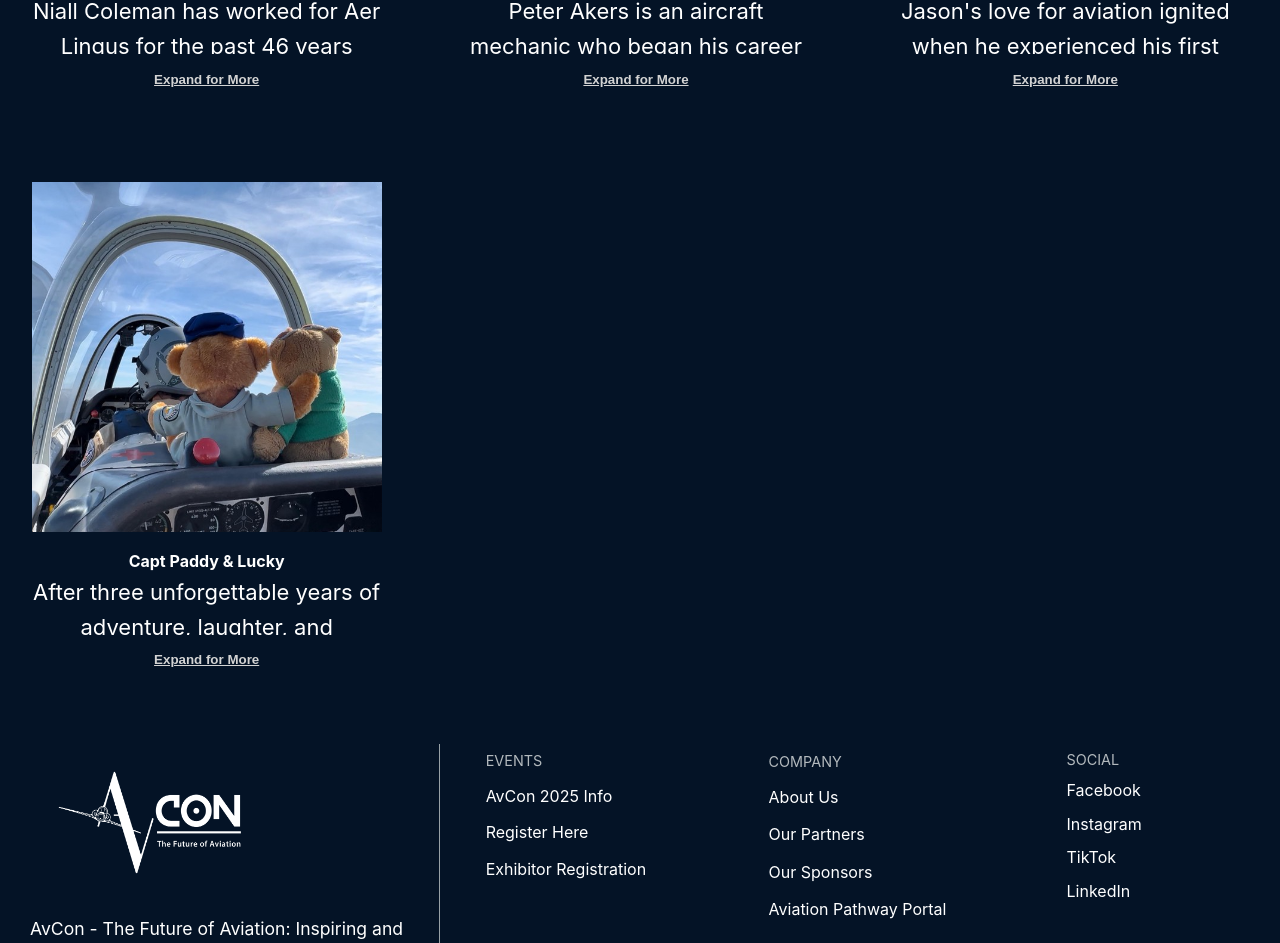
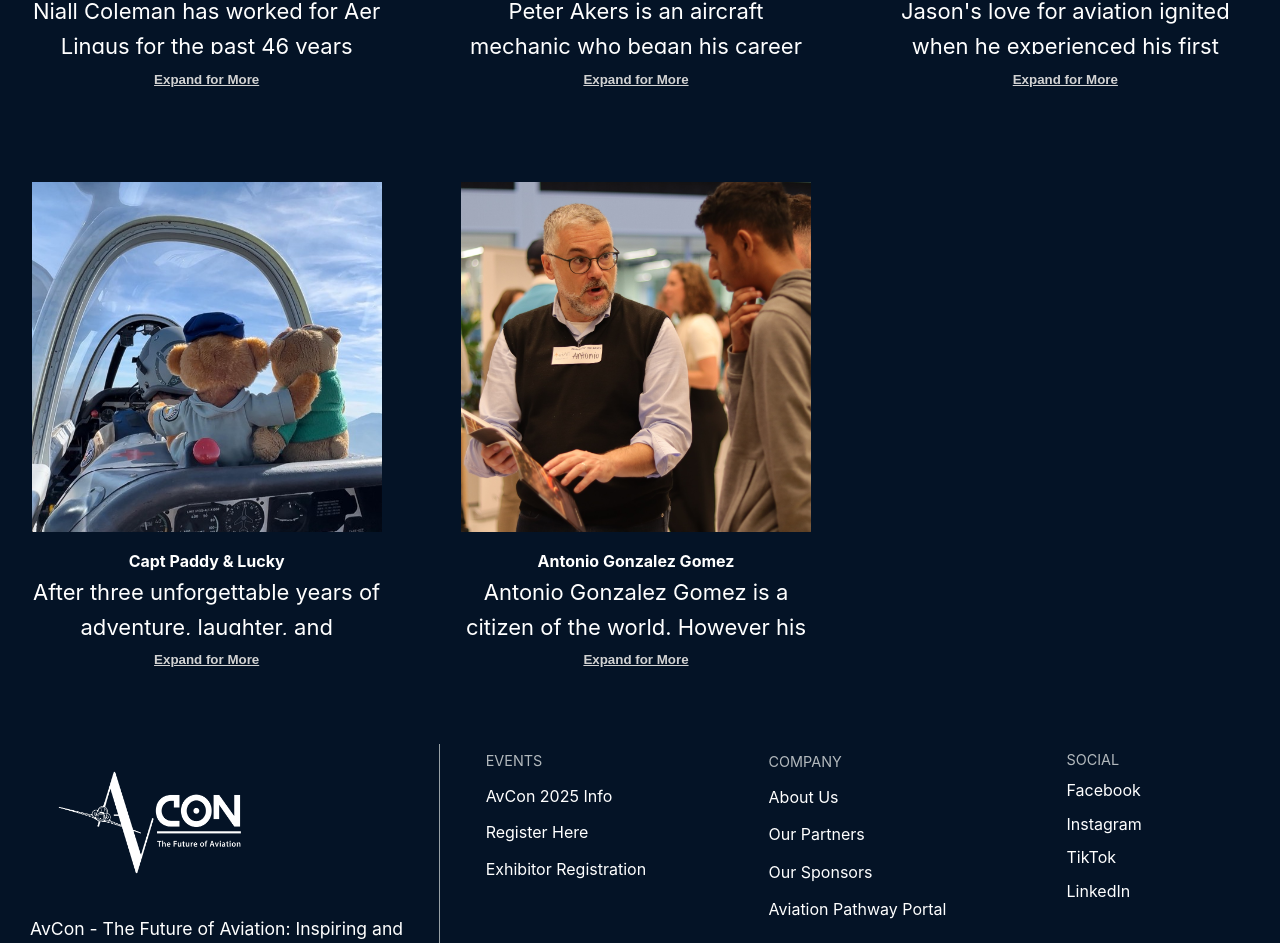
Before and after one commit to emily-h-erskine/av-con, a React (Create React App) app: page /speakersPresenters in a window 1280 px wide. Shown: the part 7653-8596 px from the top of the page. Built offline with nearby package versions, Linux system fonts and the light colour scheme.

Commit message:
Updates to registration and speakers

```diff
--- a/src/BookTickets/register.jsx
+++ b/src/BookTickets/register.jsx
@@ -6,6 +6,7 @@ import BackgroundImage from "./BookTicketsImages/SHAN5640.jfif";
 import Flight from "./BookTicketsImages/SHAN6371.jfif";
 import HeroSection from "../CommonComponents/HeroSection/HeroSection";
 import './register.css';
+import MiddleBlockOfText from "../Home/MiddleBlockOfText/middleBlock";
 
 export default function Register() {
     return (
@@ -40,6 +41,8 @@ export default function Register() {
                             </div>
                         </Grid>
                     </Grid>
+                    <MiddleBlockOfText />
+                    <br/><br/>
                     <div>
                         <h5>School Registration is Now Closed — But Don't Worry! You can still be part of the excitement — Live Stream Registration is now OPEN! Join us online and experience all the action from wherever you are!</h5>
                     </div>
@@ -62,6 +65,17 @@ export default function Register() {
                                 <Button
                                     variant="contained"
                                     color="secondary"
+                                    href="https://forms.office.com/r/jC8Laygn90"
+                                    target="_blank"
+                                    rel="noopener"
+                                >
+                                    In-Person Registration
+                                </Button>
+                            </Grid>
+                            <Grid item>
+                                <Button
+                                    variant="contained"
+                                    color="primary"
                                     href="https://forms.office.com/r/xwSzALCh3b"
                                     target="_blank"
                                     rel="noopener"
@@ -70,6 +84,8 @@ export default function Register() {
                                 </Button>
                             </Grid>
                         </Grid>
+                        <br /><br />
+                        <b>For individual please email, email:</b> <a href="mailto:booking@avcon.ie">booking@avcon.ie</a>
                     </div>
 
                     <div className="corporate-section">
@@ -77,7 +93,7 @@ export default function Register() {
                         <p className="text-container">
                             While AvCon is not open to the general public, we offer a limited number of <strong>Afterburner Corporate Access Passes</strong> for business leaders, sponsors, and partners.
                             <br /><br />
-                            These passes provide exclusive event access, valuable networking, and branding opportunities – all while supporting the <strong>SkyBound Fund</strong> to keep the event free for students.
+                            These passes provide exclusive event access, valuable networking, and branding opportunities - all while supporting the <strong>SkyBound Fund</strong> to keep the event free for students.
                             <br /><br />
                             <b>To secure your pass, email:</b> <a href="mailto:hello@avcon.ie">hello@avcon.ie</a>
                         </p>
@@ -95,7 +111,7 @@ export default function Register() {
                                 <p>
                                     If your school or college is already registered, you can still involve more students by registering to access our <strong>Live Stream</strong> of the event.
                                     <br /><br />
-                                    Stay tuned for the full schedule – exciting panels, tech showcases, and guest speakers are on the way!
+                                    Stay tuned for the full schedule - exciting panels, tech showcases, and guest speakers are on the way!
                                     <br /><br />
                                     <b>Questions?</b> Email us at: <a href="mailto:hello@avcon.ie">hello@avcon.ie</a>
                                 </p>
--- a/src/ExhibitorRegistration/exhibitor.jsx
+++ b/src/ExhibitorRegistration/exhibitor.jsx
@@ -9,6 +9,7 @@ import img4 from "./CarouselImages/3x2_Shell Run Angle.png";
 import img5 from "./CarouselImages/3x2_Shell Run.png";
 import img6 from "./CarouselImages/3x3 Stand Side View.png";
 import FloorPlan from "./CarouselImages/FloorPlan2025.png";
+import MiddleBlockOfText from "../Home/MiddleBlockOfText/middleBlock";
 
 const imageList = [FloorPlan, img1, img2, img3, img4, img5, img6];
 
@@ -45,6 +46,9 @@ export default function ExhibitorRegistration() {
                         </p>
                     </div>
                 </div>
+
+                <MiddleBlockOfText />
+                <br/><br/>
 
                 <h3 className="exhibitor-subheading">Why Exhibit or Sponsor?</h3>
                 <ul className="exhibitor-list">
--- a/src/SpeakersPresenters/speakersPresenters.jsx
+++ b/src/SpeakersPresenters/speakersPresenters.jsx
@@ -34,6 +34,7 @@ import NiallColeman from "./PresenterSpeakerImages/NiallColeman.jpg";
 import PeterAkers from "./PresenterSpeakerImages/PeterAkers.jpg";
 import JasonPhelan from "./PresenterSpeakerImages/JasonPhelan.jpeg";
 import CaptPaddyLucky from "./PresenterSpeakerImages/CaptPaddyLucky.jpeg";
+import AntonioGonzalezGomez from "./PresenterSpeakerImages2024/AntonioGonzalezGomez.jpeg";
 
 export default function SpeakersPresentors2024() {
     return (
@@ -391,6 +392,13 @@ export default function SpeakersPresentors2024() {
                             SpeakerBio="After three unforgettable years of adventure, laughter, and countless cuddles, Capt Paddy and Lucky will be parting ways in January 2026. These much-loved globetrotting teddy bears have brought joy to so many, and now they're embarking on one final mission: raising funds for LauraLynn Children's Hospice and Dogs Trust Ireland. Together, they've already helped raise €12,000 for these two incredible charities—and the journey isn't over just yet."
                             />
                         </Grid>
+                        <Grid item xs={12} md={4} lg={4} xl={4} style={{ padding: '3%' }}>
+                            <Speaker
+                            SpeakerImage={AntonioGonzalezGomez}
+                            SpeakerName="Antonio Gonzalez Gomez"
+                            SpeakerBio="Antonio Gonzalez Gomez is a citizen of the world. However his roots can be traced back to Galicia, in north west Spain. He currently works at the European Union Aviation Safety Agency (EASA) as a Safety Promotion Business Partner within the Communications department, leading the promotion campaign for Drones and Urban Air Mobility. Antonio has enjoyed 18 fulfilling years at EASA in Germany. Before that, he worked in banking and at British Airways, focusing on environmental issues. Passionate about aviation from a young age, he has dedicated the last three years to making aviation a more appealing career and life choice, especially for young people seeking a purpose and challenges that aviation can provide."
+                            />
+                        </Grid>
                     </Grid>
                 </Box>
         </div>
```
